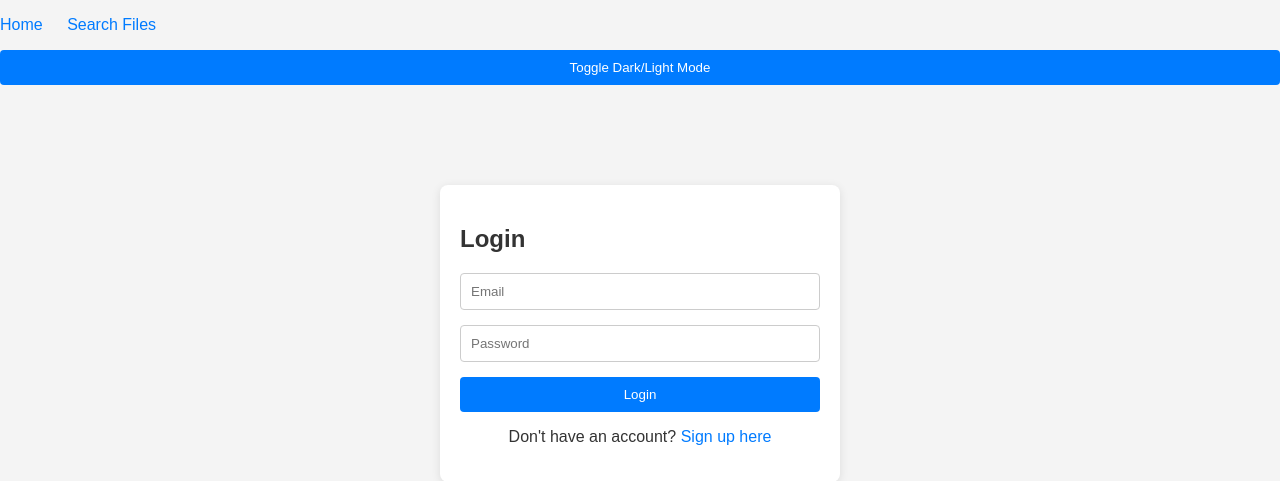
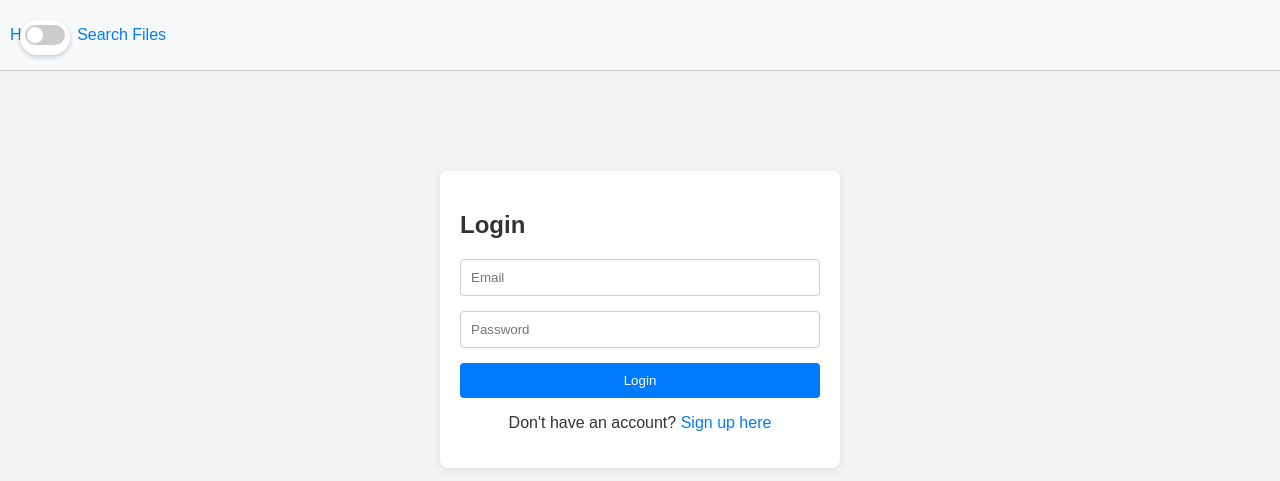
Before and after one commit to Perciviall/app, a Flask app: page /login in a window 1280 px wide. Shown: the top 481 px of the page. Run offline with Flask 3, Linux system fonts and the light colour scheme.

Commit message:
Update header.html

```diff
--- a/templates/header.html
+++ b/templates/header.html
@@ -1,4 +1,3 @@
-<!-- header.html -->
 <header>
     <nav>
         <ul>
@@ -8,12 +7,18 @@
     </nav>
 
     <!-- Light/Dark Mode Toggle -->
-    <button id="toggle-mode">Toggle Dark/Light Mode</button>
+    <div class="toggle-container">
+        <input type="checkbox" id="toggle-mode" />
+        <label for="toggle-mode"></label>
+    </div>
 </header>
 
 <style>
     /* Add some basic styling for the header */
-    .header {
+    header {
+        display: flex;
+        justify-content: space-between; /* Space between nav and toggle */
+        align-items: center; /* Center items vertically */
         background-color: #f8f9fa; /* Default light background */
         padding: 10px;
         border-bottom: 1px solid #ccc;
@@ -33,6 +38,58 @@
     }
     nav ul li a:hover {
         text-decoration: underline;
+    }
+
+    /* Toggle Container Styles */
+    .toggle-container {
+        position: fixed; /* Fixes the position relative to the viewport */
+        top: 20px; /* Distance from the top */
+        left: 20px; /* Distance from the left */
+        display: flex;
+        align-items: center; /* Center items vertically */
+        background-color: #fff; /* Background color */
+        border-radius: 20px; /* Rounded corners */
+        padding: 5px; /* Padding around the toggle */
+        box-shadow: 0 2px 5px rgba(0, 0, 0, 0.2); /* Optional shadow for depth */
+        z-index: 1000; /* Ensures it's above other elements */
+    }
+
+    /* Style the checkbox */
+    .toggle-container input[type="checkbox"] {
+        display: none; /* Hide the checkbox */
+    }
+
+    /* Style the label to act as the toggle */
+    .toggle-container label {
+        width: 40px; /* Width of the toggle */
+        height: 20px; /* Height of the toggle */
+        background-color: #ccc; /* Default background color */
+        border-radius: 20px; /* Rounded corners */
+        cursor: pointer; /* Pointer cursor for better UX */
+        position: relative; /* Relative positioning for pseudo-elements */
+    }
+
+    /* Create a circular "slider" for the toggle */
+    .toggle-container label:before {
+        content: '';
+        position: absolute;
+        top: 2px; /* Position the circle in the center */
+        left: 2px; /* Position the circle in the center */
+        width: 16px; /* Width of the circle */
+        height: 16px; /* Height of the circle */
+        background-color: white; /* Circle color */
+        border-radius: 50%; /* Make it circular */
+        transition: transform 0.3s; /* Smooth transition */
+    }
+
+    /* Change toggle appearance when checked */
+    .toggle-container input[type="checkbox"]:checked + label {
+        background-color: #007bff; /* Change background color when checked */
+    }
+
+    /* Move the circle when checked */
+    .toggle-container input[type="checkbox"]:checked + label:before {
+        transform: translateX(20px); /* Move circle to the right */
     }
 
     /* Styles for light mode */
@@ -61,13 +118,14 @@
 </style>
 
 <script>
-    const toggleButton = document.getElementById('toggle-mode');
+    const toggleCheckbox = document.getElementById('toggle-mode');
 
     // Check the user's preference from local storage
     const currentMode = localStorage.getItem('mode') || 'light';
     document.body.classList.add(currentMode + '-mode');
+    toggleCheckbox.checked = currentMode === 'dark'; // Set initial toggle state
 
-    toggleButton.addEventListener('click', () => {
+    toggleCheckbox.addEventListener('change', () => {
         // Toggle the mode
         if (document.body.classList.contains('light-mode')) {
             document.body.classList.remove('light-mode');
```
